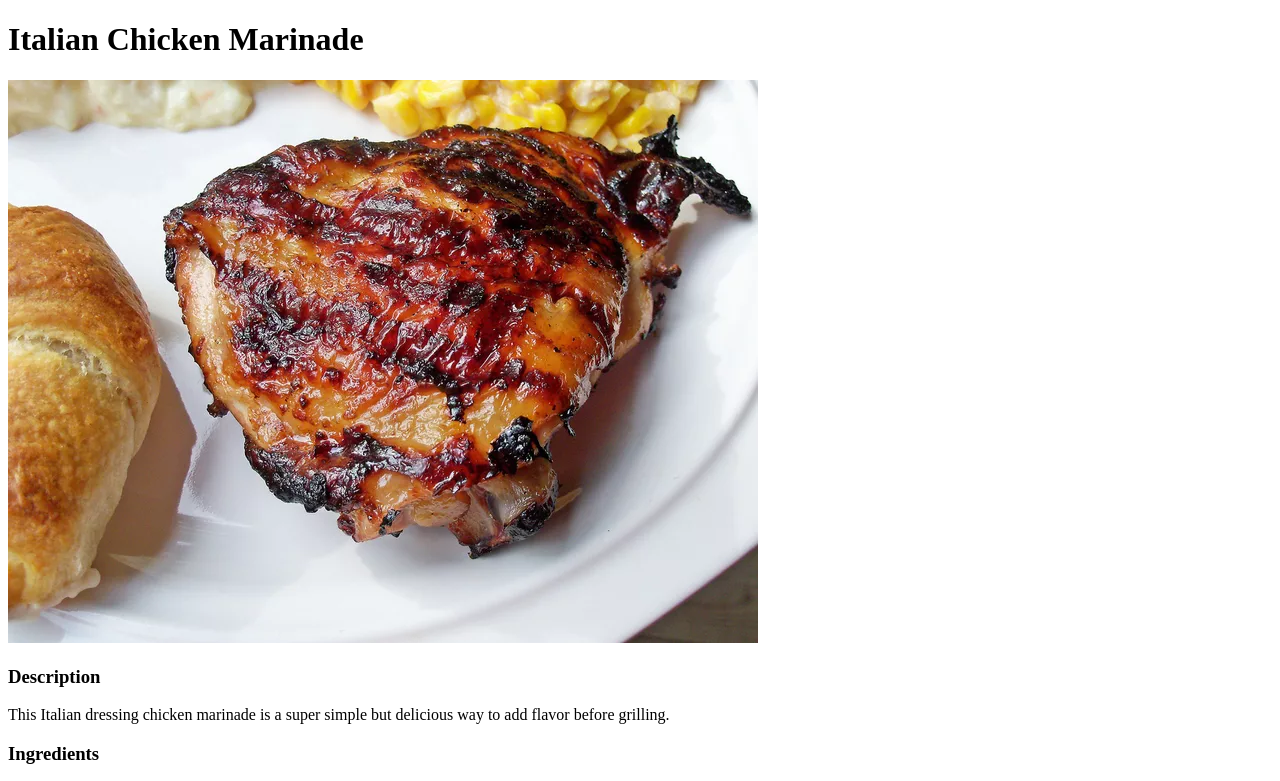
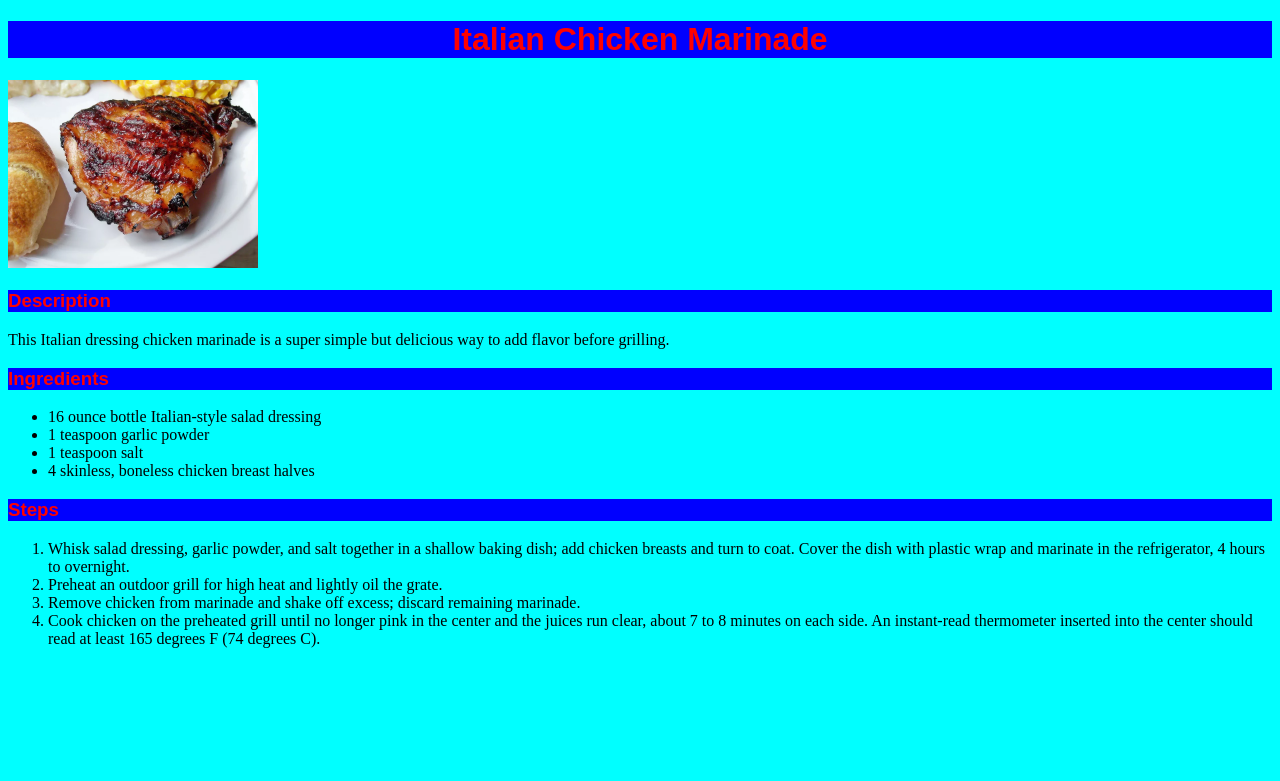
Before and after one commit to mikool103/odin-recipes, a plain HTML site: page recipes/italian-chicken-marinade.html in a window 1280 px wide. Shown: the top 781 px of the page. Drawn offline with Linux system fonts and the light colour scheme.

Commit message:
Styling with css

```diff
--- a/recipes/italian-chicken-marinade.html
+++ b/recipes/italian-chicken-marinade.html
@@ -3,11 +3,12 @@
 <head>
     <meta charset="UTF-8">
     <title>Italian Chicken Marinade</title>
+    <link rel="stylesheet" href="../style.css">
 </head>
 <body>
-    <h1>Italian Chicken Marinade</h1>
+    <h1 class="title">Italian Chicken Marinade</h1>
     <img src="../images/italian-chicken-marinade.jpg" alt="Italian Chicken Marinade Image">
-    <h3>Description</h3>
+    <h3 class="description">Description</h3>
     <p>
         This Italian dressing chicken marinade is a super simple
         but delicious way to add flavor before grilling.
--- /dev/null
+++ b/style.css
@@ -0,0 +1,24 @@
+* {
+    background-color: aqua;
+}
+
+h1,h3 {
+    font-family:sans-serif;
+    color: red;
+    background-color: blue;
+}
+
+.RecipeList {
+    font-size: 20px;
+    font-family: sans-serif;
+    color: blue;
+}
+
+img {
+    height: auto;
+    width: 250px;
+}
+
+.title {
+    text-align: center;
+}
```
Also changed, not shown: index.html (+2 -1 lines), recipes/lasagna.html (+3 -2 lines), recipes/panda-chiffon-cake.html (+2 -1 lines).
